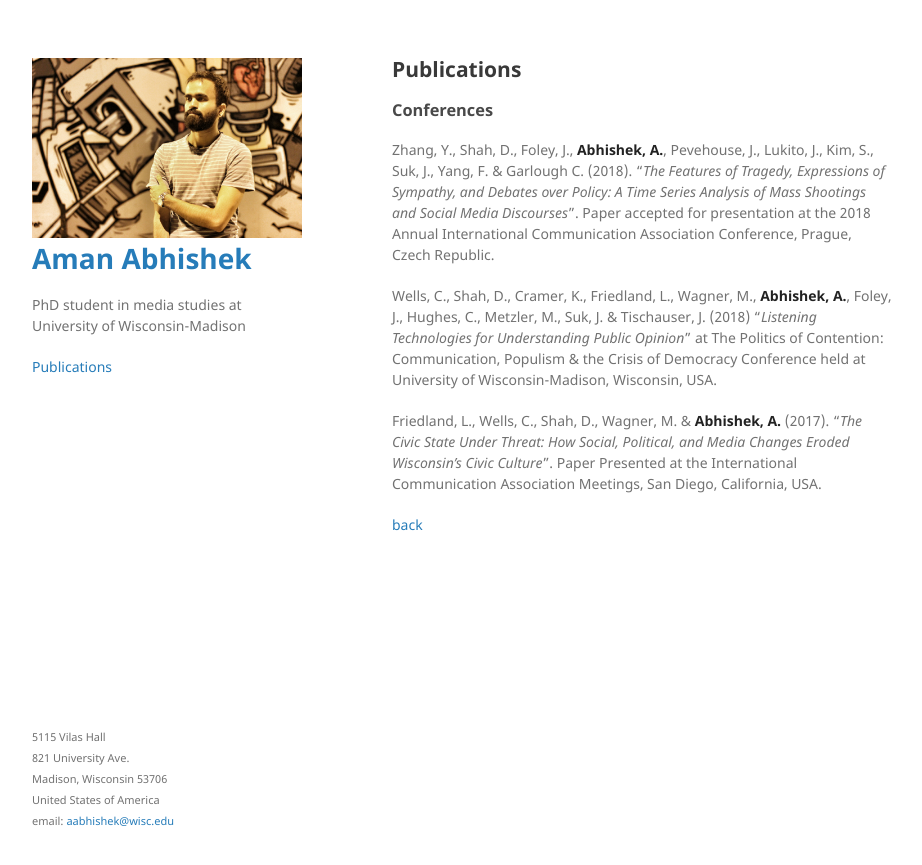
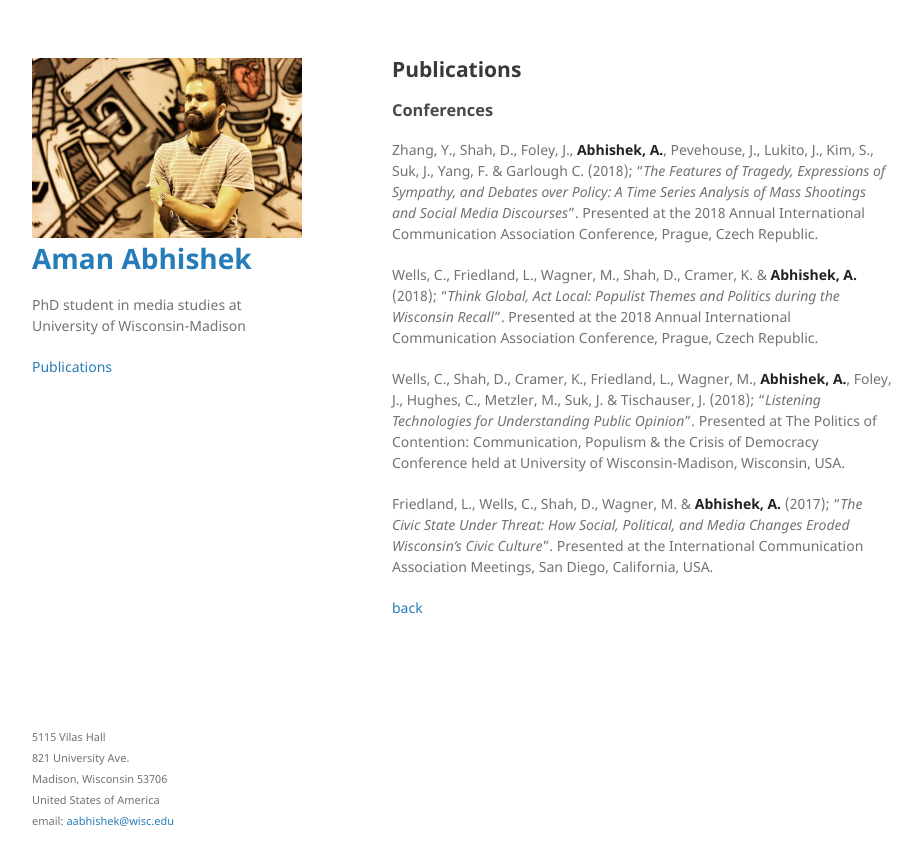
Before and after one commit to aman-abhishek/aman-abhishek.github.io, a Jekyll site: the page built from publications.md, in a window 1280 px wide. Shown: the top 865 px of the page, without its empty margins (178-1100 px from the left). Built offline with Jekyll 4.4.1, drawn with Linux system fonts in a browser that asks for light colours; our own code applies the rules of GitHub Pages for plain Markdown files.

Commit message:
added conference

```diff
--- a/publications.md
+++ b/publications.md
@@ -8,10 +8,12 @@ layout: default
 
 ### Conferences
 
-Zhang, Y., Shah, D., Foley, J., **Abhishek, A.**, Pevehouse, J., Lukito, J., Kim, S., Suk, J., Yang, F. & Garlough C. (2018). "_The Features of Tragedy, Expressions of Sympathy, and Debates over Policy: A Time Series Analysis of Mass Shootings and Social Media Discourses_". Paper accepted for presentation at the 2018 Annual International Communication Association Conference, Prague, Czech Republic.
+Zhang, Y., Shah, D., Foley, J., **Abhishek, A.**, Pevehouse, J., Lukito, J., Kim, S., Suk, J., Yang, F. & Garlough C. (2018); "_The Features of Tragedy, Expressions of Sympathy, and Debates over Policy: A Time Series Analysis of Mass Shootings and Social Media Discourses_". Presented at the 2018 Annual International Communication Association Conference, Prague, Czech Republic.
 
-Wells, C., Shah, D., Cramer, K., Friedland, L., Wagner, M., **Abhishek, A.**, Foley, J., Hughes, C., Metzler, M., Suk, J. & Tischauser, J. (2018) "*Listening Technologies for Understanding Public Opinion*" at The Politics of Contention: Communication, Populism & the Crisis of Democracy Conference held at University of Wisconsin-Madison, Wisconsin, USA.
+Wells, C., Friedland, L., Wagner, M., Shah, D., Cramer, K. & **Abhishek, A.** (2018); "*Think Global, Act Local: Populist Themes and Politics during the Wisconsin Recall*". Presented at the 2018 Annual International Communication Association Conference, Prague, Czech Republic.
 
-Friedland, L., Wells, C., Shah, D., Wagner, M. & **Abhishek, A.** (2017). "*The Civic State Under Threat: How Social, Political, and Media Changes Eroded Wisconsin’s Civic Culture*". Paper Presented at the International Communication Association Meetings, San Diego, California, USA.
+Wells, C., Shah, D., Cramer, K., Friedland, L., Wagner, M., **Abhishek, A.**, Foley, J., Hughes, C., Metzler, M., Suk, J. & Tischauser, J. (2018); "*Listening Technologies for Understanding Public Opinion*". Presented at The Politics of Contention: Communication, Populism & the Crisis of Democracy Conference held at University of Wisconsin-Madison, Wisconsin, USA.
+
+Friedland, L., Wells, C., Shah, D., Wagner, M. & **Abhishek, A.** (2017); "*The Civic State Under Threat: How Social, Political, and Media Changes Eroded Wisconsin’s Civic Culture*".  Presented at the International Communication Association Meetings, San Diego, California, USA.
 
 [back](./)
```
